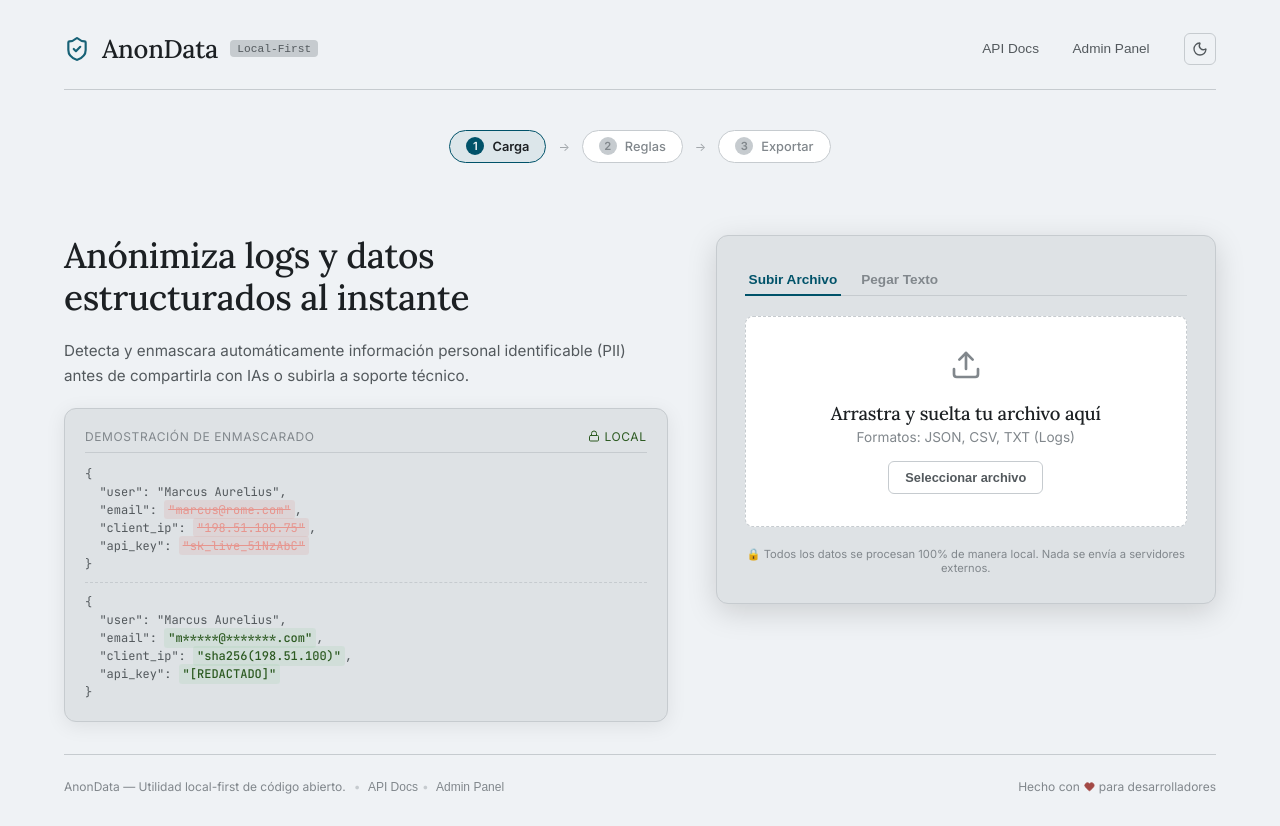
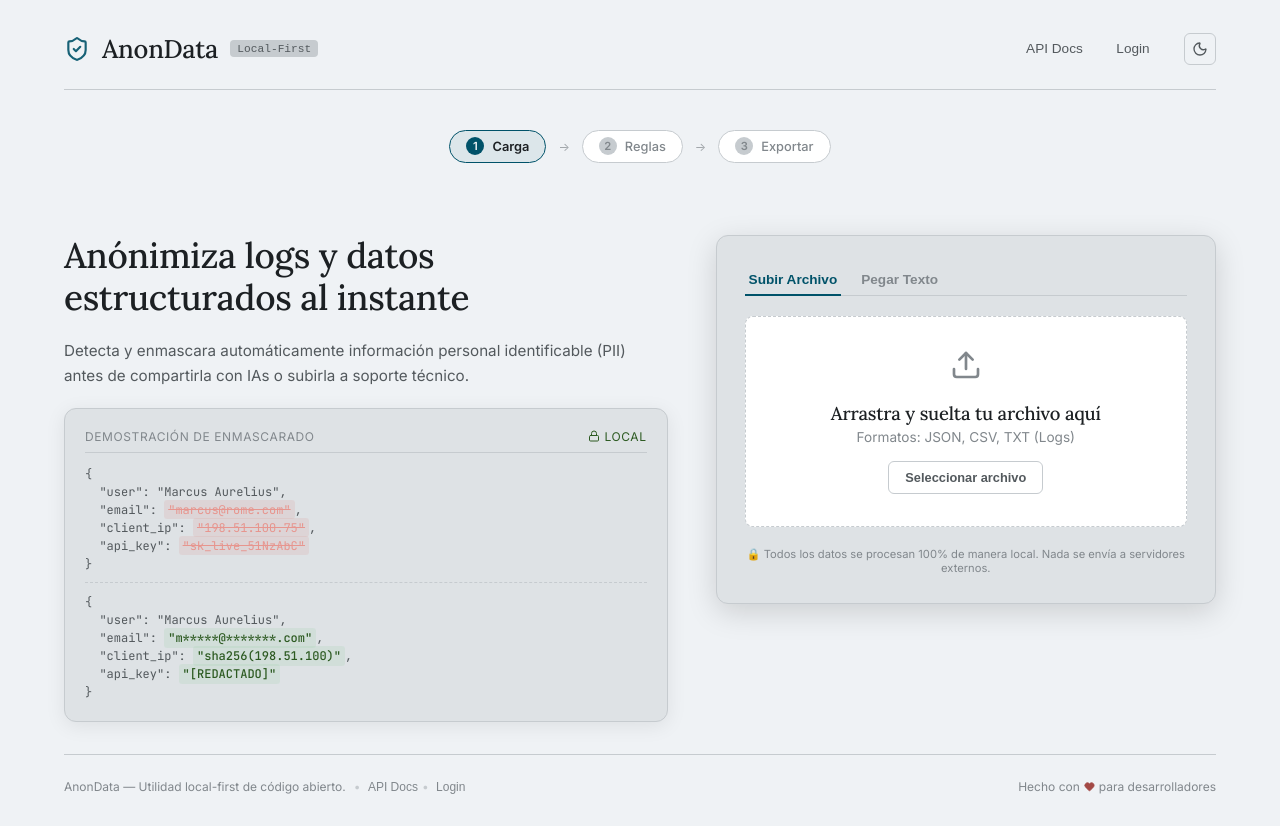
Before and after one commit to walter-garay/anondata, a React (Vite) app: page / in a window 1280 px wide. Built offline with nearby package versions, Linux system fonts and the light colour scheme.

Commit message:
style: rename Admin Panel button to Login in header and footer

```diff
--- a/src/App.tsx
+++ b/src/App.tsx
@@ -265,7 +265,7 @@ export default function App() {
               className="header-nav-btn"
               onClick={() => setViewMode('admin')}
             >
-              Admin Panel
+              Login
             </button>
           </div>
           {/* Theme Toggle Button */}
@@ -417,7 +417,7 @@ export default function App() {
           AnonData — Utilidad local-first de código abierto.
           <span className="footer-nav-divider">
             • <button type="button" className="footer-btn-link" onClick={() => setViewMode('docs')}>API Docs</button>
-            • <button type="button" className="footer-btn-link" onClick={() => setViewMode('admin')}>Admin Panel</button>
+            • <button type="button" className="footer-btn-link" onClick={() => setViewMode('admin')}>Login</button>
           </span>
         </div>
         <div className="footer-links">
```
